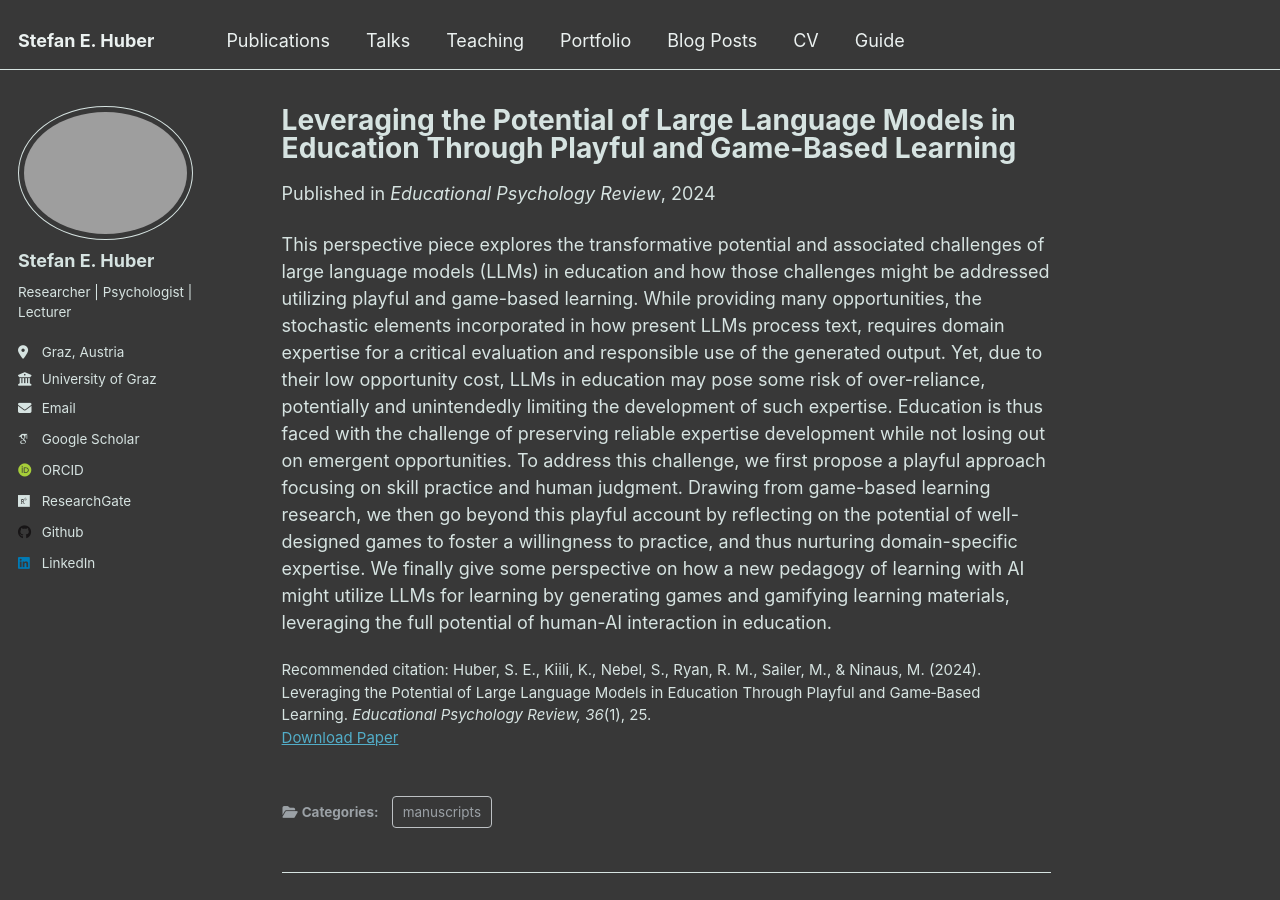
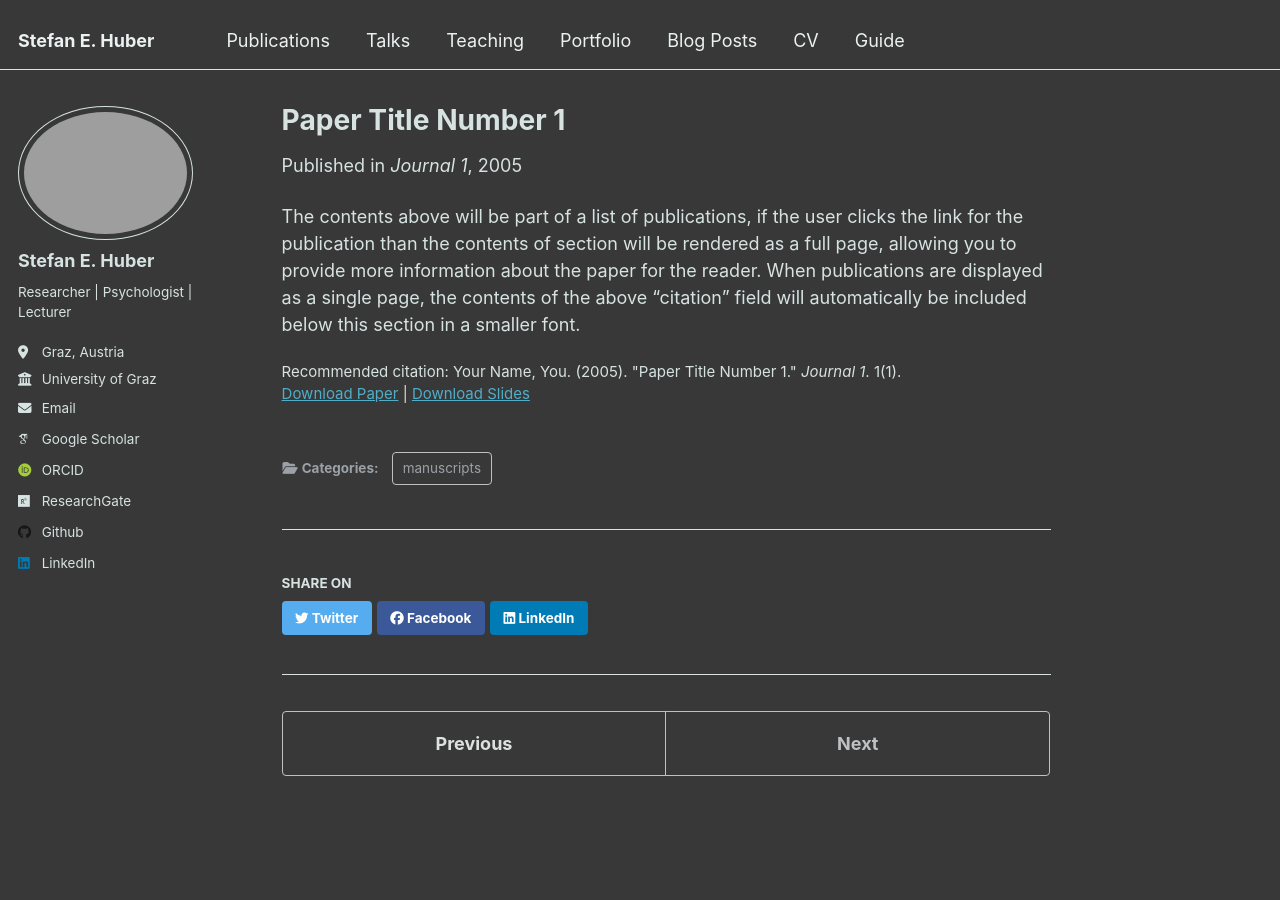
Before and after one commit to stefaneha/stefaneha.github.io, a Jekyll site: the page built from _publications/2024-10-01-paper-title-number-1.md, in a window 1280 px wide and 900 px high. Built offline with Jekyll 4.4.1, drawn with Linux system fonts in a browser that asks for light colours; some web fonts are replaced.

Commit message:
Update publication list.

```diff
--- a/_publications/2024-10-01-paper-title-number-1.md
+++ b/_publications/2024-10-01-paper-title-number-1.md
@@ -1,13 +1,14 @@
 ---
-title: "Leveraging the Potential of Large Language Models in Education Through Playful and Game‑Based Learning"
+title: "Paper Title Number 1"
 collection: publications
 category: manuscripts
 permalink: /publication/2024-10-01-paper-title-number-1
-excerpt: 'Reflection on the Field'
-date: 2024-02-27
-venue: 'Educational Psychology Review'
-paperurl: 'https://doi.org/10.1007/s10648-024-09868-z'
-citation: 'Huber, S. E., Kiili, K., Nebel, S., Ryan, R. M., Sailer, M., & Ninaus, M. (2024). Leveraging the Potential of Large Language Models in Education Through Playful and Game‑Based Learning. <i>Educational Psychology Review, 36</i>(1), 25.'
+excerpt: 'This paper is about the number 1. The number 2 is left for future work.'
+date: 2005-01-01
+venue: 'Journal 1'
+slidesurl: 'http://academicpages.github.io/files/slides1.pdf'
+paperurl: 'http://academicpages.github.io/files/paper1.pdf'
+citation: 'Your Name, You. (2005). &quot;Paper Title Number 1.&quot; <i>Journal 1</i>. 1(1).'
 ---
 
-This perspective piece explores the transformative potential and associated challenges of large language models (LLMs) in education and how those challenges might be addressed utilizing playful and game-based learning. While providing many opportunities, the stochastic elements incorporated in how present LLMs process text, requires domain expertise for a critical evaluation and responsible use of the generated output. Yet, due to their low opportunity cost, LLMs in education may pose some risk of over-reliance, potentially and unintendedly limiting the development of such expertise. Education is thus faced with the challenge of preserving reliable expertise development while not losing out on emergent opportunities. To address this challenge, we first propose a playful approach focusing on skill practice and human judgment. Drawing from game-based learning research, we then go beyond this playful account by reflecting on the potential of well-designed games to foster a willingness to practice, and thus nurturing domain-specific expertise. We finally give some perspective on how a new pedagogy of learning with AI might utilize LLMs for learning by generating games and gamifying learning materials, leveraging the full potential of human-AI interaction in education.
+The contents above will be part of a list of publications, if the user clicks the link for the publication than the contents of section will be rendered as a full page, allowing you to provide more information about the paper for the reader. When publications are displayed as a single page, the contents of the above "citation" field will automatically be included below this section in a smaller font.
```
